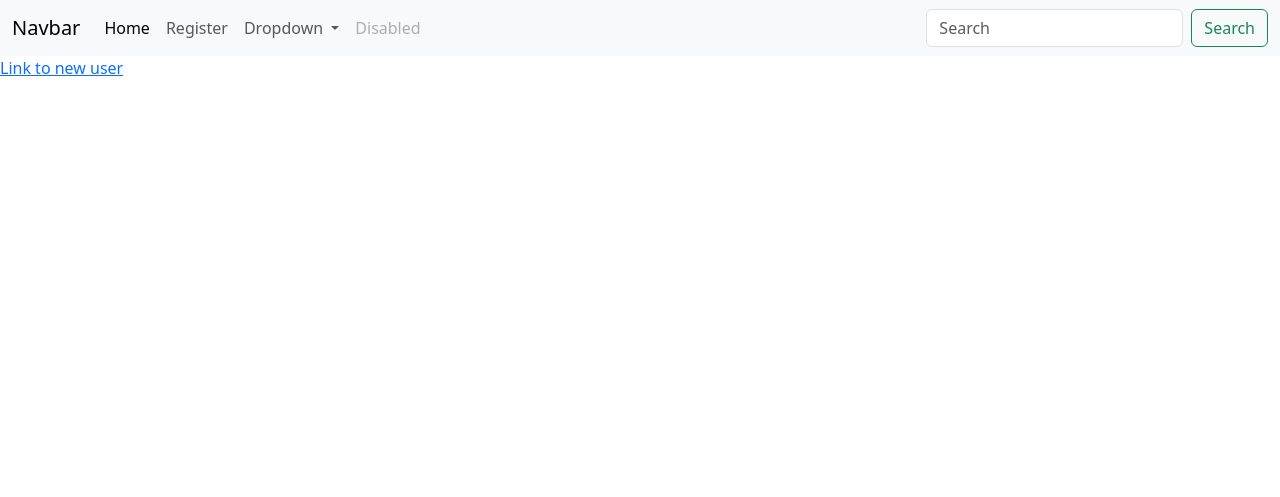
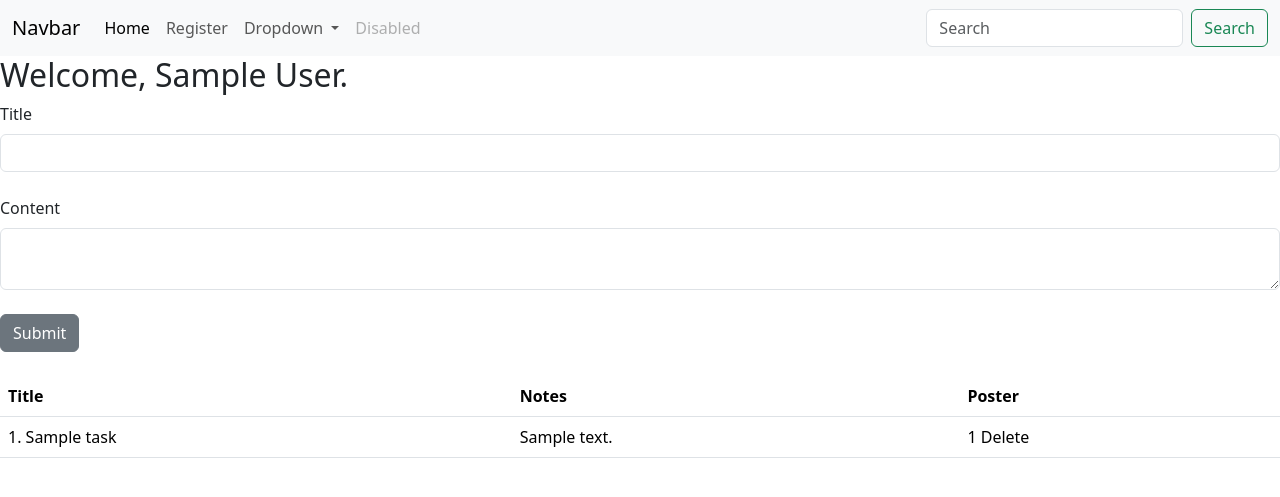
Before and after one commit to andrewlgoetz/Group-Work-Manager, a Flask app: template app/templates/index.html in a window 1280 px wide. Shown: the top 497 px of the page. Run offline with Flask 3, Linux system fonts and the light colour scheme; the template is opened without the code that fills it: values that come from a table or form of the project are taken from there, others are empty; a user stored in the database is signed in; tables that the repository leaves empty hold one stand-in row (values such as "Sample post").

Commit message:
show notes

```diff
--- a/app/DataInterface/group.py
+++ b/app/DataInterface/group.py
@@ -18,4 +18,5 @@ class Taskdata():
         form.content.data = ''
         db.session.add(task)
         db.session.commit()
+        flash("Task Posted")
         return redirect(url_for("dash_bp.index"))
--- a/app/dash/routes.py
+++ b/app/dash/routes.py
@@ -20,4 +20,4 @@ def index():
     tasks = paul.get_homepage_tasks()
 
 
-    return render_template("index.html", tasks, task_form)
+    return render_template("index.html", tasks=tasks, task_form=task_form)
--- a/app/templates/index.html
+++ b/app/templates/index.html
@@ -4,6 +4,53 @@
 {% block content %}
 
 
-<a href="{{ url_for('auth_bp.new_user') }}">Link to new user</a>
+<!-- <a href="{{ url_for('auth_bp.new_user') }}">Link to new user</a> -->
+
+{% if current_user.is_authenticated %}
+
+<h2>Welcome, {{current_user.name}}.</h2>
+
+<form method="POST">
+    {{ task_form.hidden_tag() }}
+
+    {{ task_form.title.label(class="form-label") }}
+    {{ task_form.title(class="form-control") }}
+    <br/>
+    {{ task_form.content.label(class="form-label") }}
+    {{ task_form.content(class="form-control") }}
+    <br/>
+    {{ task_form.submit(class="btn btn-secondary") }}
+
+</form>
+<br>
+
+<table class="table">
+    <thead>
+      <tr>
+        <th scope="col">Title</th>
+        <th scope="col">Notes</th>
+        <th scope="col"></th>
+        <th scope="col">Poster</th>
+      </tr>
+    </thead>
+    {%for u in tasks%}
+    <tbody>
+      <tr>
+        <td scope="row">{{u.id}}. {{u.title}}</td>
+        <td colspan="2" style="max-width: 500px;">{{u.content}}</td>
+        <td>{{u.poster_id}} {%if u.poster_id == current_user.id%} Delete {%endif%}</td>
+      </tr>
+    </tbody>
+    {%endfor%}
+</table>
+
+
+
+
+{%else%}
+please <a href="{{ url_for('auth_bp.login') }}">Login</a>
+
+
+{%endif%}
 
 {% endblock %}
```
Also changed, not shown: main.db.
